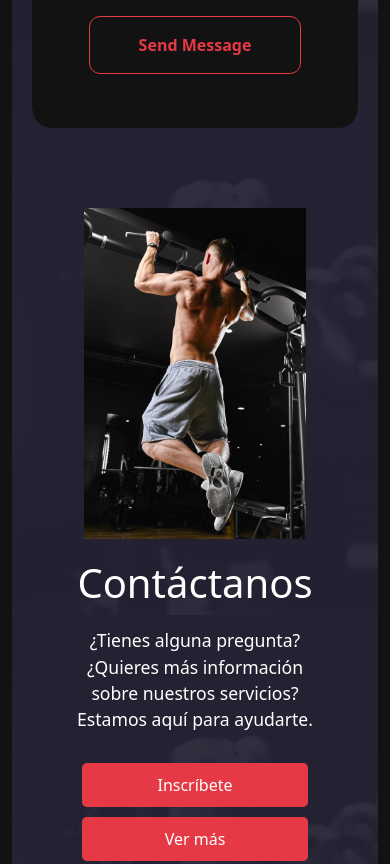
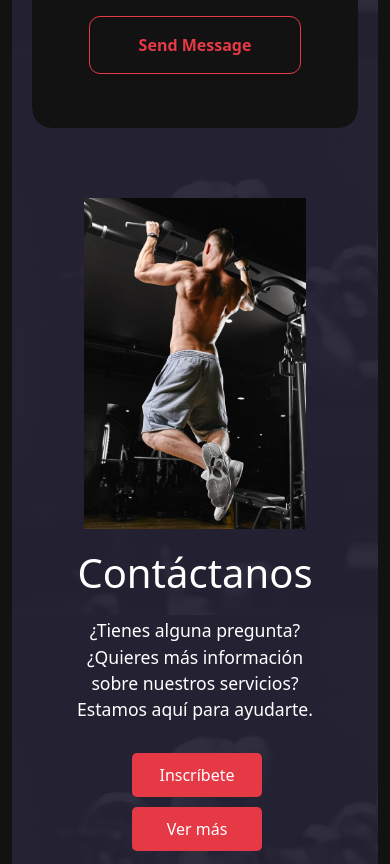
Before and after one commit to dojayuli/ProyectoCodo, a plain HTML site: page index.html in a window 390 px wide. Shown: the part 5900-6764 px from the top of the page. Drawn offline with nearby package versions, Linux system fonts and the light colour scheme.

Commit message:
Se agregraon cambios

```diff
--- a/styles.css
+++ b/styles.css
@@ -402,7 +402,7 @@ header .nav-links{
 
   .text-contact {
     color: var(--color-third);
-    padding: 80px 40px;
+    padding: 70px 40px;
     align-items: center;
 }
 
@@ -628,6 +628,11 @@ header .nav-links{
     .text-contact a {
         display: flex;
         justify-content: center;
+        margin-left: 60px;
+        width: 130px;
+      }
+      .text-contact{
+        margin-bottom:  0;
       }
 
 /* Contacto */
@@ -651,6 +656,7 @@ header .nav-links{
         padding: 15px;
      }
 
+
   }
 
 
```
